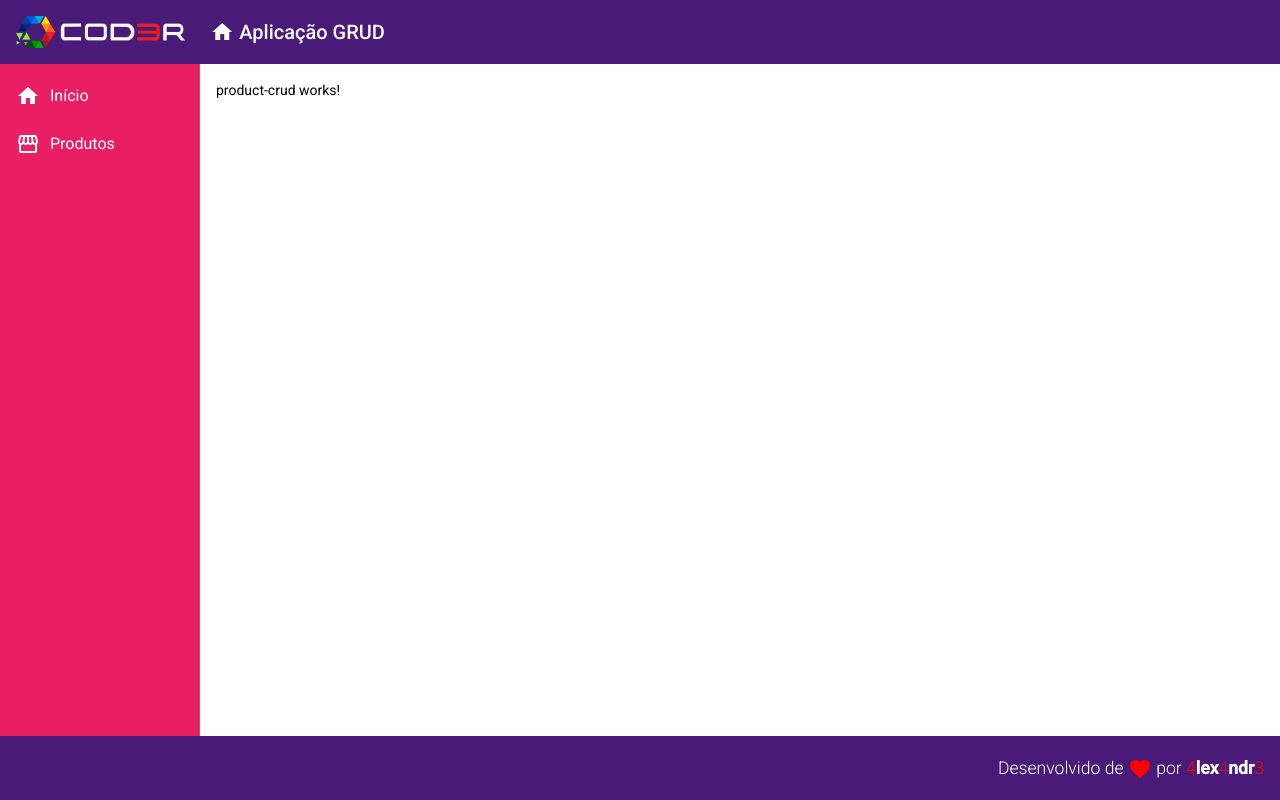
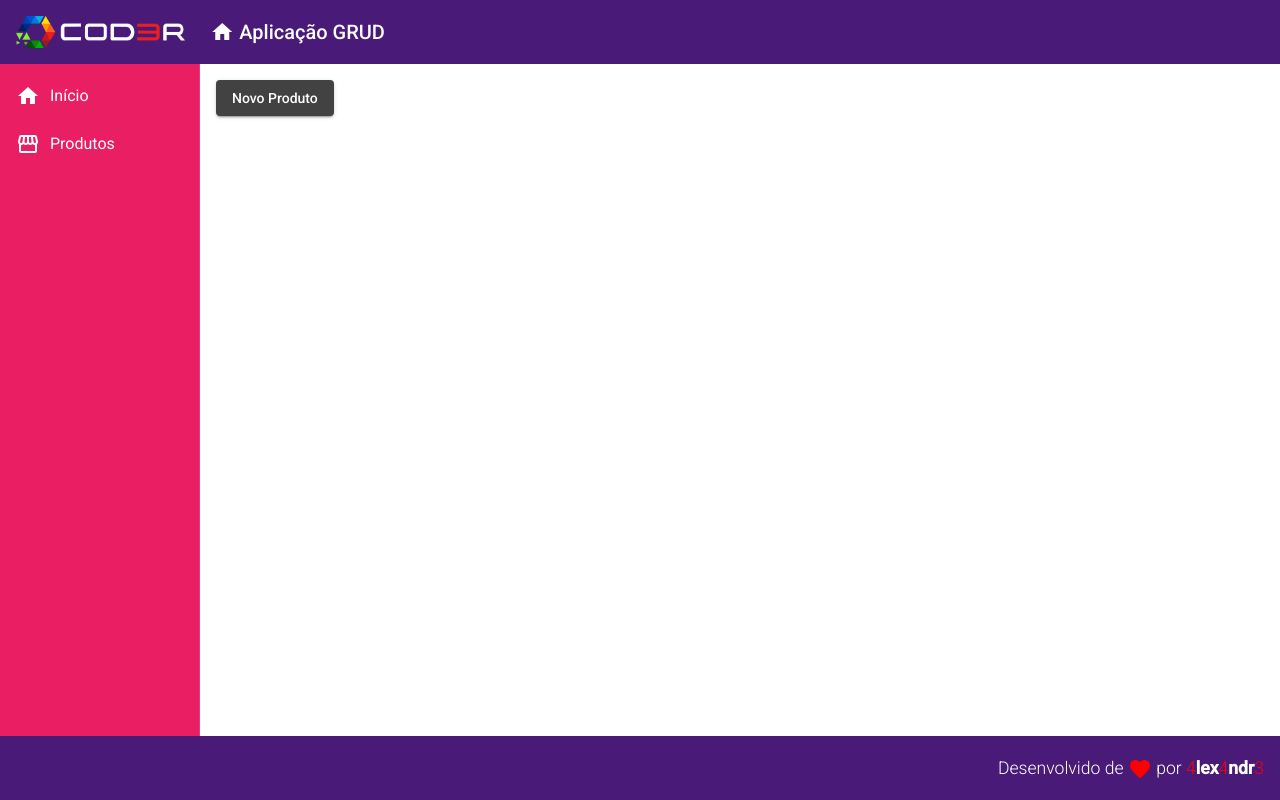
Before and after one commit to AlexandrePascoal/angular-com-jsonserver, an Angular app in the folder frontend/: page /product in a window 1280 px wide. Built offline with nearby package versions, Linux system fonts and the light colour scheme.

Commit message:
Incrementando a rota na aplicacao para a tela de criacao de produto

```diff
--- a/frontend/src/app/app.module.ts
+++ b/frontend/src/app/app.module.ts
@@ -12,6 +12,7 @@
 
 import { MatSidenavModule } from '@angular/material/sidenav';
 import { MatCardModule } from '@angular/material/card';
+import { MatButtonModule } from '@angular/material/button';
 import { MatListModule } from '@angular/material/list';
 import { HomeComponent } from './view/home/home.component';
 import { ProductCrudComponent } from './view/product-crud/product-crud.component';
@@ -36,7 +37,8 @@
     MatToolbarModule,
     MatSidenavModule,
     MatListModule,
-    MatCardModule
+    MatCardModule,
+    MatButtonModule
   ],
   providers: [],
   bootstrap: [AppComponent]
--- a/frontend/src/app/view/product-crud/product-crud.component.html
+++ b/frontend/src/app/view/product-crud/product-crud.component.html
@@ -1 +1 @@
-<p>product-crud works!</p>
+<button mat-raised-button (click)="navigateToProductCreate()">Novo Produto</button>
--- a/frontend/src/app/view/product-crud/product-crud.component.ts
+++ b/frontend/src/app/view/product-crud/product-crud.component.ts
@@ -1,4 +1,5 @@
 import { Component, OnInit } from '@angular/core';
+import { Router } from '@angular/router';
 
 @Component({
   selector: 'app-product-crud',
@@ -7,9 +8,13 @@
 })
 export class ProductCrudComponent implements OnInit {
 
-  constructor() { }
+  constructor(private router: Router) { }
 
   ngOnInit(): void {
   }
 
+  navigateToProductCreate(): void {
+    this.router.navigate(['/product/create'])
+  }
+
 }
```
